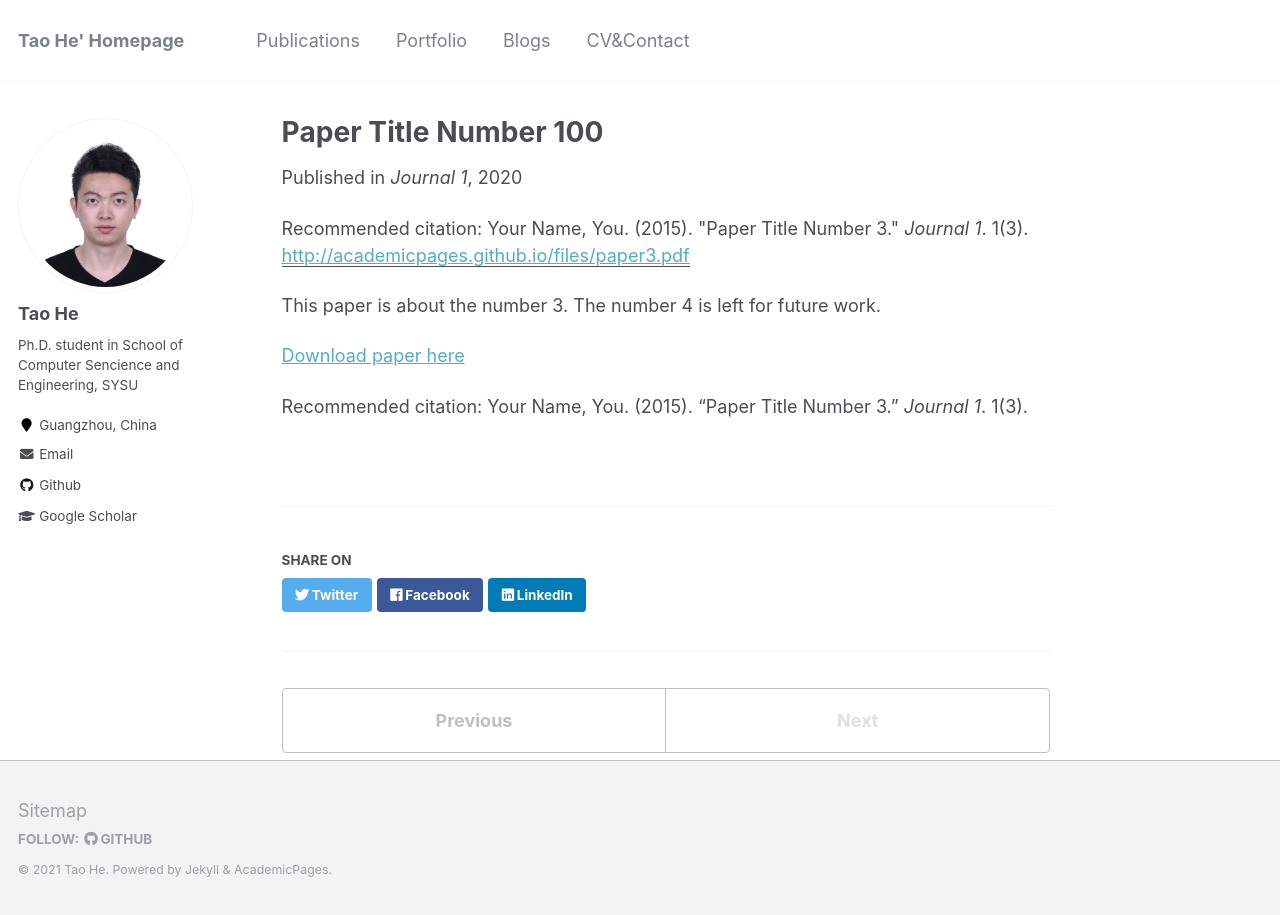
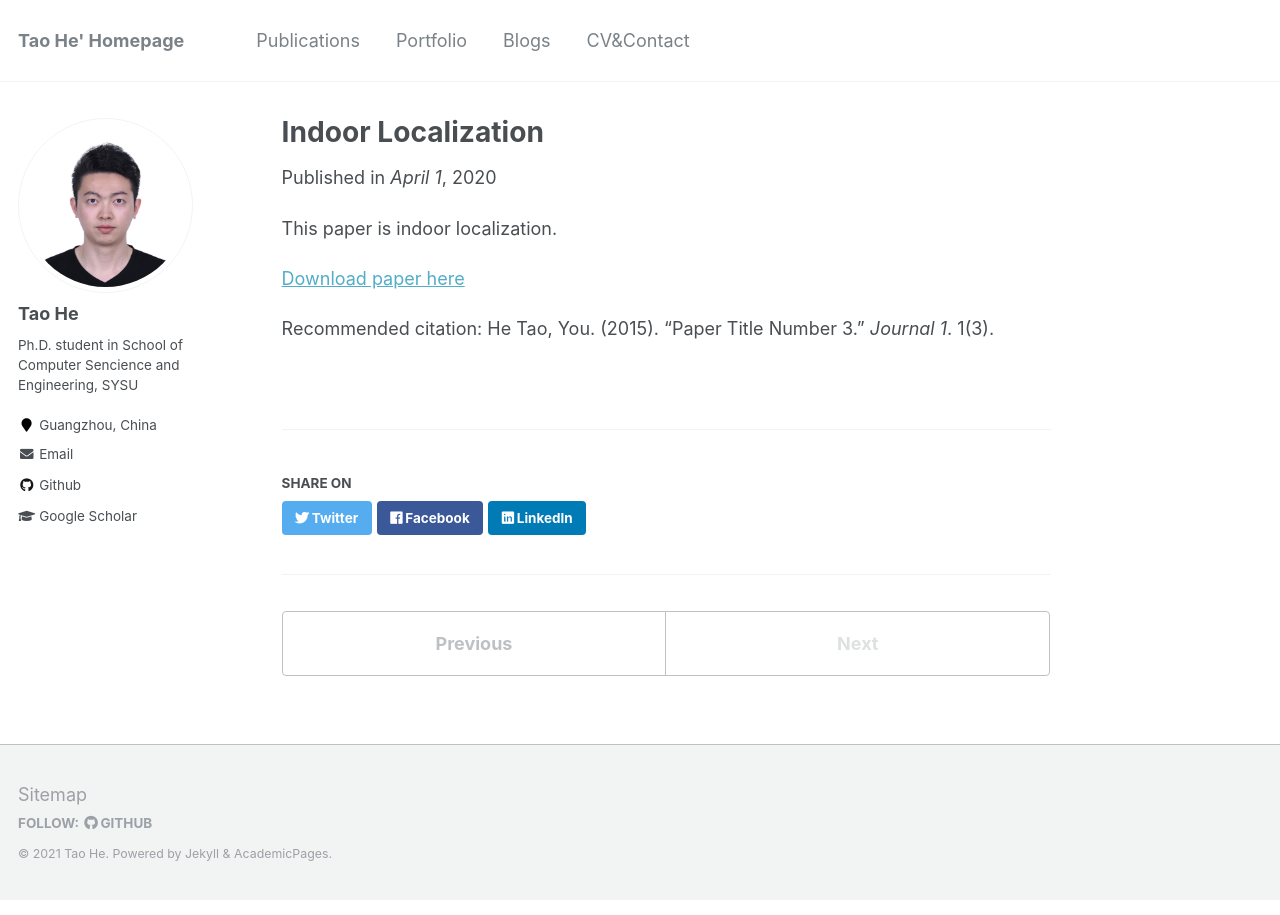
Before and after one commit to onewalnut/onewalnut.github.io, a Jekyll site: the page built from _publications/2020-10-01-paper-title-number-3.md, in a window 1280 px wide. Built offline with Jekyll 4.4.1, drawn with Linux system fonts in a browser that asks for light colours.

Commit message:
Update 2020-10-01-paper-title-number-3.md

```diff
--- a/_publications/2020-10-01-paper-title-number-3.md
+++ b/_publications/2020-10-01-paper-title-number-3.md
@@ -1,15 +1,14 @@
 ---
-title: "Paper Title Number 100"
+title: "Indoor Localization"
 collection: publications
-permalink: /publication/2015-10-01-paper-title-number-3
-excerpt: 'This paper is about the number 3. The number 4 is left for future work.'
+permalink: /publication/2020-10-01-paper-title-number-3
+excerpt: 'description'
 date: 2020-10-01
-venue: 'Journal 1'
-paperurl: 'http://academicpages.github.io/files/paper3.pdf'
-citation: 'Your Name, You. (2015). &quot;Paper Title Number 3.&quot; <i>Journal 1</i>. 1(3).'
+venue: 'April 1'
+paperurl: 'http://hetaooo/files/paper3.pdf'
 ---
-This paper is about the number 3. The number 4 is left for future work.
+This paper is indoor localization.
 
 [Download paper here](http://academicpages.github.io/files/paper3.pdf)
 
-Recommended citation: Your Name, You. (2015). "Paper Title Number 3." <i>Journal 1</i>. 1(3).
+Recommended citation: He Tao, You. (2015). "Paper Title Number 3." <i>Journal 1</i>. 1(3).
```
